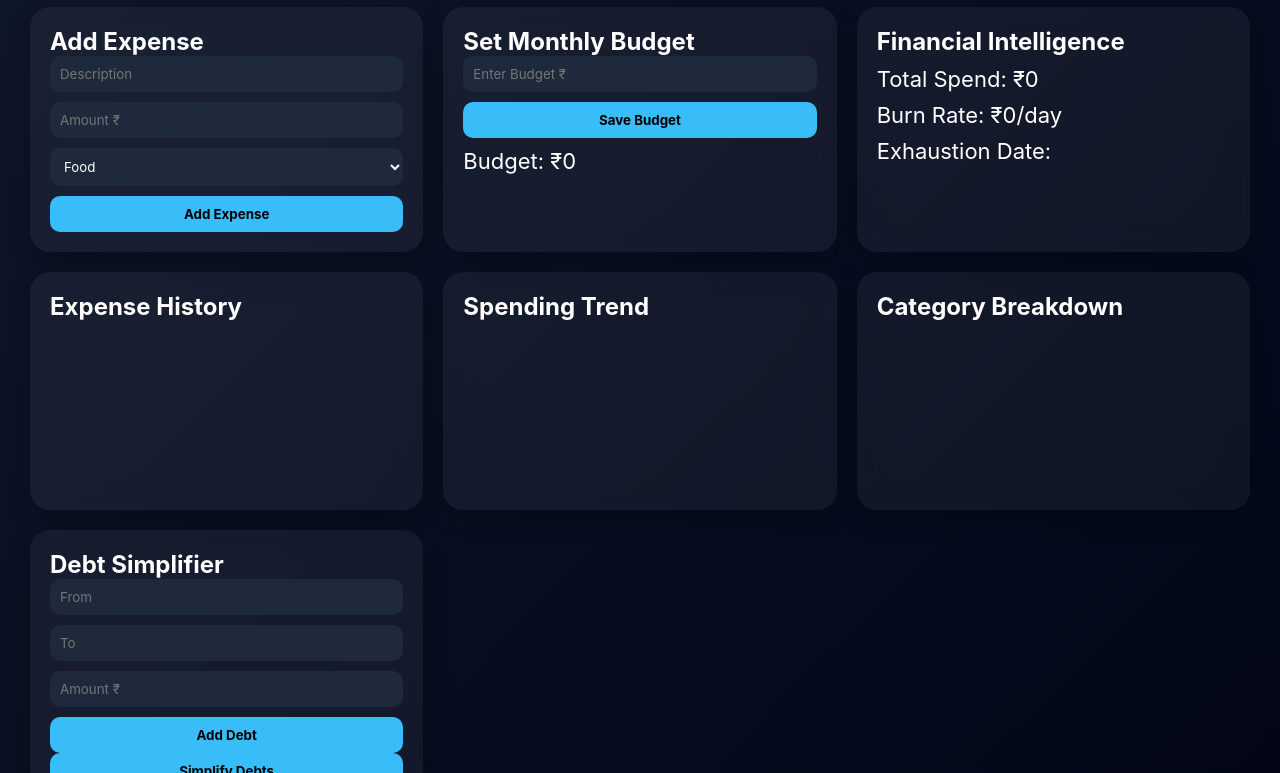
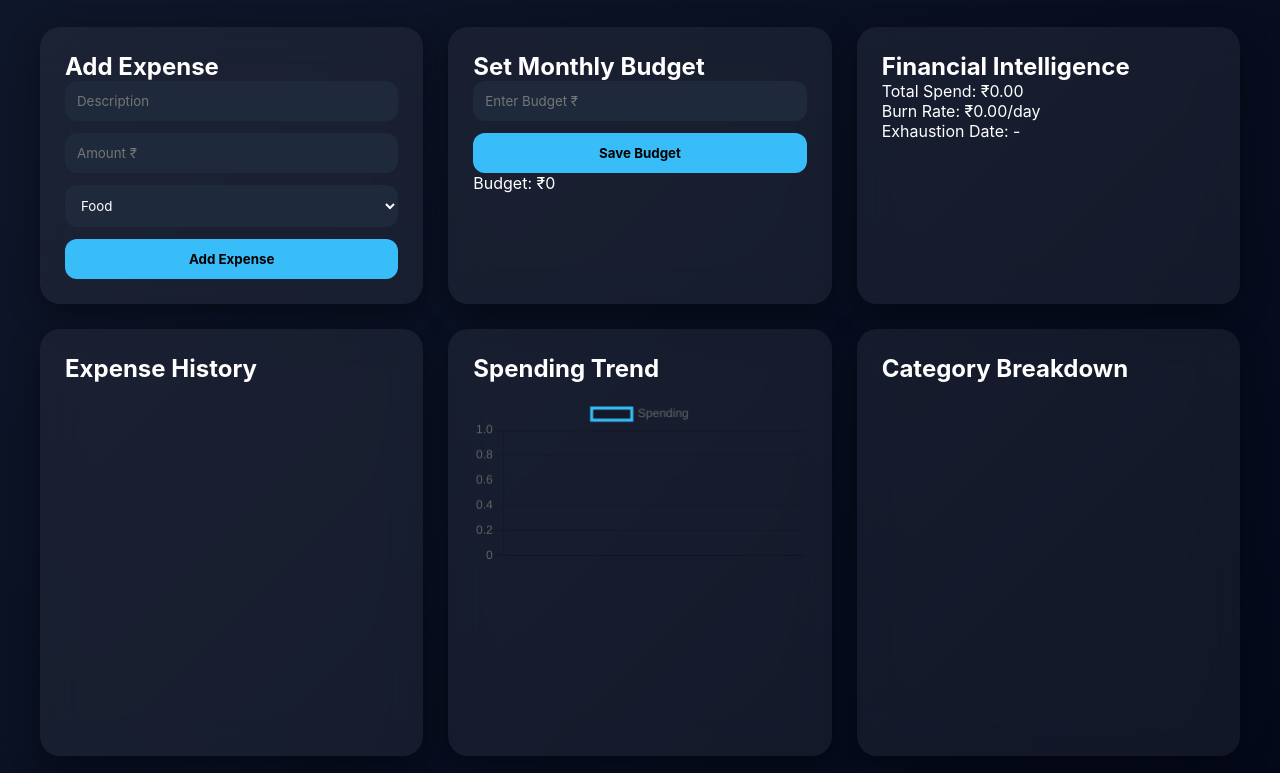
Before and after one commit to sanskarchandrakar99-droid/Expense-Tracker, a plain HTML site: page index.html in a window 1280 px wide. Shown: the part 112-885 px from the top of the page. Drawn offline with nearby package versions, Linux system fonts and the light colour scheme.

Commit message:
Update index.html

```diff
--- a/index.html
+++ b/index.html
@@ -1,3 +1,4 @@
+
 <!DOCTYPE html>
 <html lang="en">
 <head>
@@ -5,15 +6,13 @@
 <meta name="viewport" content="width=device-width, initial-scale=1.0">
 <title>SmartSpend AI</title>
 <script src="https://cdn.jsdelivr.net/npm/chart.js"></script>
+
 <style>
-
 :root{
+--accent:#38bdf8;
+--glass:rgba(255,255,255,0.06);
 --bg:#0f172a;
 --card:#1e293b;
---accent:#38bdf8;
---green:#22c55e;
---red:#ef4444;
---glass:rgba(255,255,255,0.05);
 }
 
 *{
@@ -26,39 +25,34 @@ font-family:Inter, sans-serif;
 body{
 background:linear-gradient(135deg,#0f172a,#020617);
 color:white;
-padding:30px;
+padding:40px;
 }
 
 h1{
-font-size:32px;
 color:var(--accent);
+margin-bottom:10px;
 }
 
 .container{
 display:grid;
-grid-template-columns:repeat(auto-fit,minmax(320px,1fr));
-gap:20px;
+grid-template-columns:repeat(auto-fit,minmax(330px,1fr));
+gap:25px;
 margin-top:30px;
 }
 
 .card{
 background:var(--glass);
-backdrop-filter:blur(15px);
-padding:20px;
+backdrop-filter:blur(20px);
+padding:25px;
 border-radius:20px;
-box-shadow:0 8px 25px rgba(0,0,0,0.3);
-transition:0.3s;
-}
-
-.card:hover{
-transform:translateY(-5px);
+box-shadow:0 10px 30px rgba(0,0,0,0.4);
 }
 
 input,select{
 width:100%;
-padding:10px;
-margin-bottom:10px;
-border-radius:10px;
+padding:12px;
+margin-bottom:12px;
+border-radius:12px;
 border:none;
 background:#1e293b;
 color:white;
@@ -66,22 +60,13 @@ color:white;
 
 button{
 width:100%;
-padding:10px;
+padding:12px;
 border:none;
-border-radius:10px;
+border-radius:12px;
 background:var(--accent);
-color:black;
 font-weight:bold;
 cursor:pointer;
 }
-
-.kpi{
-font-size:22px;
-margin:10px 0;
-}
-
-.green{color:var(--green);}
-.red{color:var(--red);}
 
 ul{
 list-style:none;
@@ -97,13 +82,13 @@ border-bottom:1px solid rgba(255,255,255,0.1);
 canvas{
 margin-top:15px;
 }
-
 </style>
 </head>
+
 <body>
 
 <h1>SmartSpend AI Dashboard</h1>
-<p>Predict. Optimize. Simplify.</p>
+<p>Predict • Optimize • Simplify</p>
 
 <div class="container">
 
@@ -125,14 +110,14 @@ margin-top:15px;
 <h2>Set Monthly Budget</h2>
 <input id="budgetInput" type="number" placeholder="Enter Budget ₹">
 <button onclick="setBudget()">Save Budget</button>
-<p class="kpi">Budget: ₹<span id="budget">0</span></p>
+<p>Budget: ₹<span id="budget">0</span></p>
 </div>
 
 <div class="card">
 <h2>Financial Intelligence</h2>
-<p class="kpi">Total Spend: ₹<span id="total">0</span></p>
-<p class="kpi">Burn Rate: ₹<span id="burn">0</span>/day</p>
-<p class="kpi">Exhaustion Date: <span id="exhaust"></span></p>
+<p>Total Spend: ₹<span id="total">0</span></p>
+<p>Burn Rate: ₹<span id="burn">0</span>/day</p>
+<p>Exhaustion Date: <span id="exhaust">-</span></p>
 </div>
 
 <div class="card">
@@ -166,7 +151,7 @@ margin-top:15px;
 <script>
 
 let expenses = JSON.parse(localStorage.getItem("expenses")) || [];
-let budget = localStorage.getItem("budget") || 0;
+let budget = parseFloat(localStorage.getItem("budget")) || 0;
 let debts = [];
 
 document.getElementById("budget").innerText = budget;
@@ -177,55 +162,52 @@ localStorage.setItem("budget",budget);
 }
 
 function addExpense(){
-let desc = descInput.value;
-let amount = parseFloat(amountInput.value);
-let category = categoryInput.value;
+const desc=document.getElementById("desc").value;
+const amount=parseFloat(document.getElementById("amount").value);
+const category=document.getElementById("category").value;
 
-if(!desc || !amount) return;
+if(!desc || isNaN(amount)) return alert("Enter valid expense");
 
-expenses.push({
-desc,amount,category,
-date:new Date()
-});
-
+expenses.push({desc,amount,category,date:new Date()});
 save();
 render();
 }
 
 function setBudget(){
-budget = budgetInput.value;
+budget=parseFloat(document.getElementById("budgetInput").value);
+if(isNaN(budget)) return alert("Enter valid budget");
 save();
-document.getElementById("budget").innerText = budget;
 render();
 }
 
 function render(){
 
-let total = expenses.reduce((a,b)=>a+b.amount,0);
-totalSpan.innerText = total;
+let total=expenses.reduce((a,b)=>a+b.amount,0);
+document.getElementById("total").innerText=total.toFixed(2);
+document.getElementById("budget").innerText=budget;
 
-let today = new Date().getDate();
-let last7 = expenses.slice(-7);
-let weighted = 0;
-let weightSum = 0;
+let last7=expenses.slice(-7);
+let weighted=0, weightSum=0;
 
 last7.forEach((e,i)=>{
-let weight = i+1;
-weighted += e.amount * weight;
-weightSum += weight;
+let weight=i+1;
+weighted+=e.amount*weight;
+weightSum+=weight;
 });
 
-let burn = weighted/weightSum || 0;
-burnSpan.innerText = burn.toFixed(2);
+let burn=weightSum? weighted/weightSum:0;
+document.getElementById("burn").innerText=burn.toFixed(2);
 
-if(budget>0){
-let remaining = budget-total;
-let daysLeft = Math.floor(remaining/burn);
-let date = new Date();
+if(budget>0 && burn>0){
+let remaining=budget-total;
+let daysLeft=Math.floor(remaining/burn);
+let date=new Date();
 date.setDate(date.getDate()+daysLeft);
-exhaustSpan.innerText = daysLeft>0?date.toDateString():"Budget Exhausted";
+document.getElementById("exhaust").innerText=
+remaining>0?date.toDateString():"Budget Exhausted";
 }
 
+let list=document.getElementById("list");
 list.innerHTML="";
 expenses.forEach(e=>{
 let li=document.createElement("li");
@@ -240,17 +222,22 @@ let lineChart,pieChart;
 
 function updateCharts(){
 
-let ctx1=document.getElementById("lineChart");
-let ctx2=document.getElementById("pieChart");
-
 if(lineChart) lineChart.destroy();
 if(pieChart) pieChart.destroy();
+
+const ctx1=document.getElementById("lineChart");
+const ctx2=document.getElementById("pieChart");
 
 lineChart=new Chart(ctx1,{
 type:"line",
 data:{
 labels:expenses.map(e=>new Date(e.date).toLocaleDateString()),
-datasets:[{label:"Spending",data:expenses.map(e=>e.amount)}]
+datasets:[{
+label:"Spending",
+data:expenses.map(e=>e.amount),
+borderColor:"#38bdf8",
+tension:0.4
+}]
 }
 });
 
@@ -269,19 +256,23 @@ datasets:[{data:Object.values(categoryData)}]
 }
 
 function addDebt(){
-let f=from.value;
-let t=to.value;
-let a=parseFloat(debtAmt.value);
+let f=document.getElementById("from").value;
+let t=document.getElementById("to").value;
+let a=parseFloat(document.getElementById("debtAmt").value);
+
+if(!f||!t||isNaN(a)) return;
+
 debts.push({f,t,a});
 renderDebts();
 }
 
 function renderDebts(){
-debtList.innerHTML="";
+let list=document.getElementById("debtList");
+list.innerHTML="";
 debts.forEach(d=>{
 let li=document.createElement("li");
 li.innerText=`${d.f} → ${d.t} ₹${d.a}`;
-debtList.appendChild(li);
+list.appendChild(li);
 });
 }
 
@@ -311,7 +302,7 @@ c.amt-=settle;
 });
 });
 
-result.innerHTML=output;
+document.getElementById("result").innerHTML=output||"No debts";
 }
 
 render();
```
